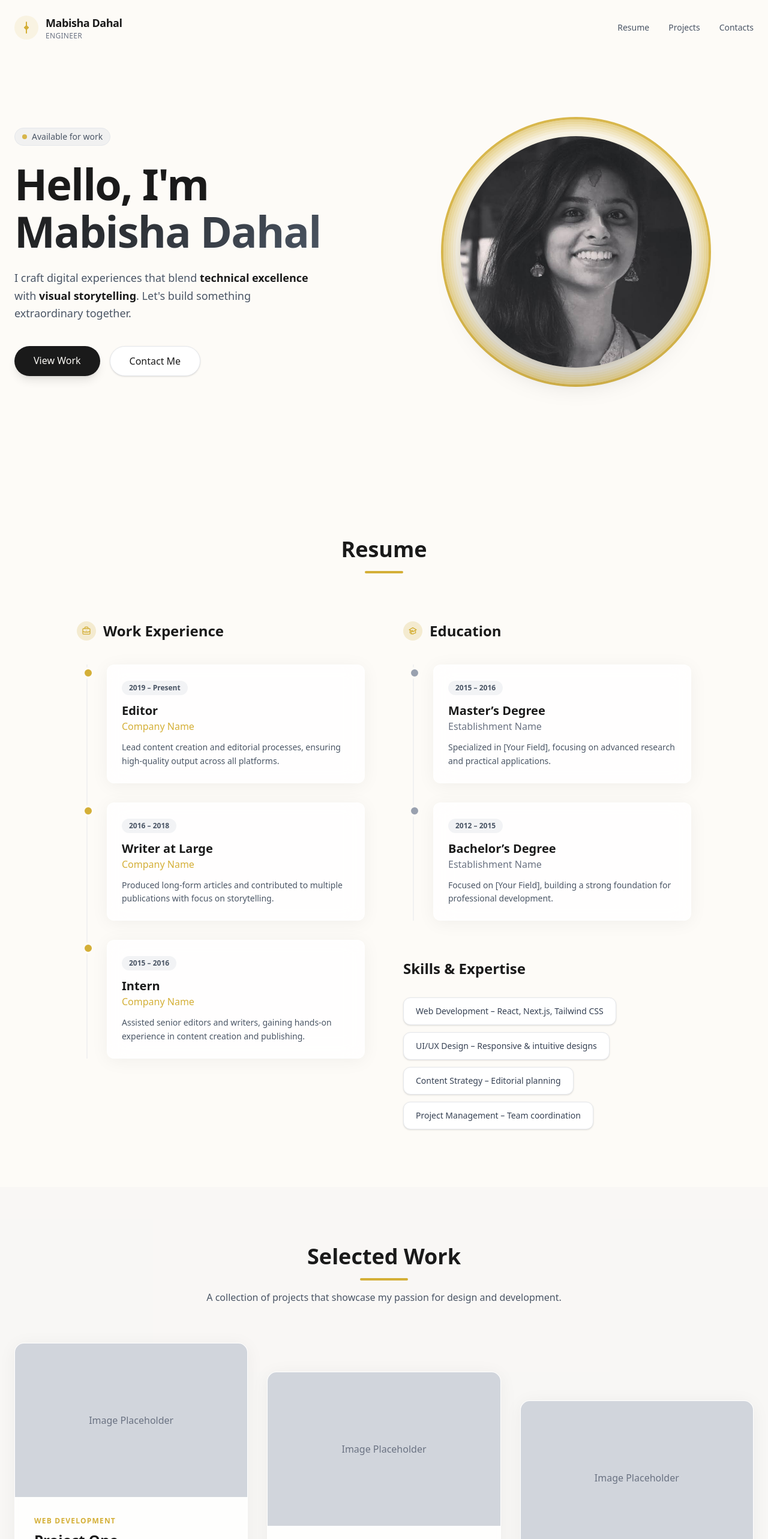
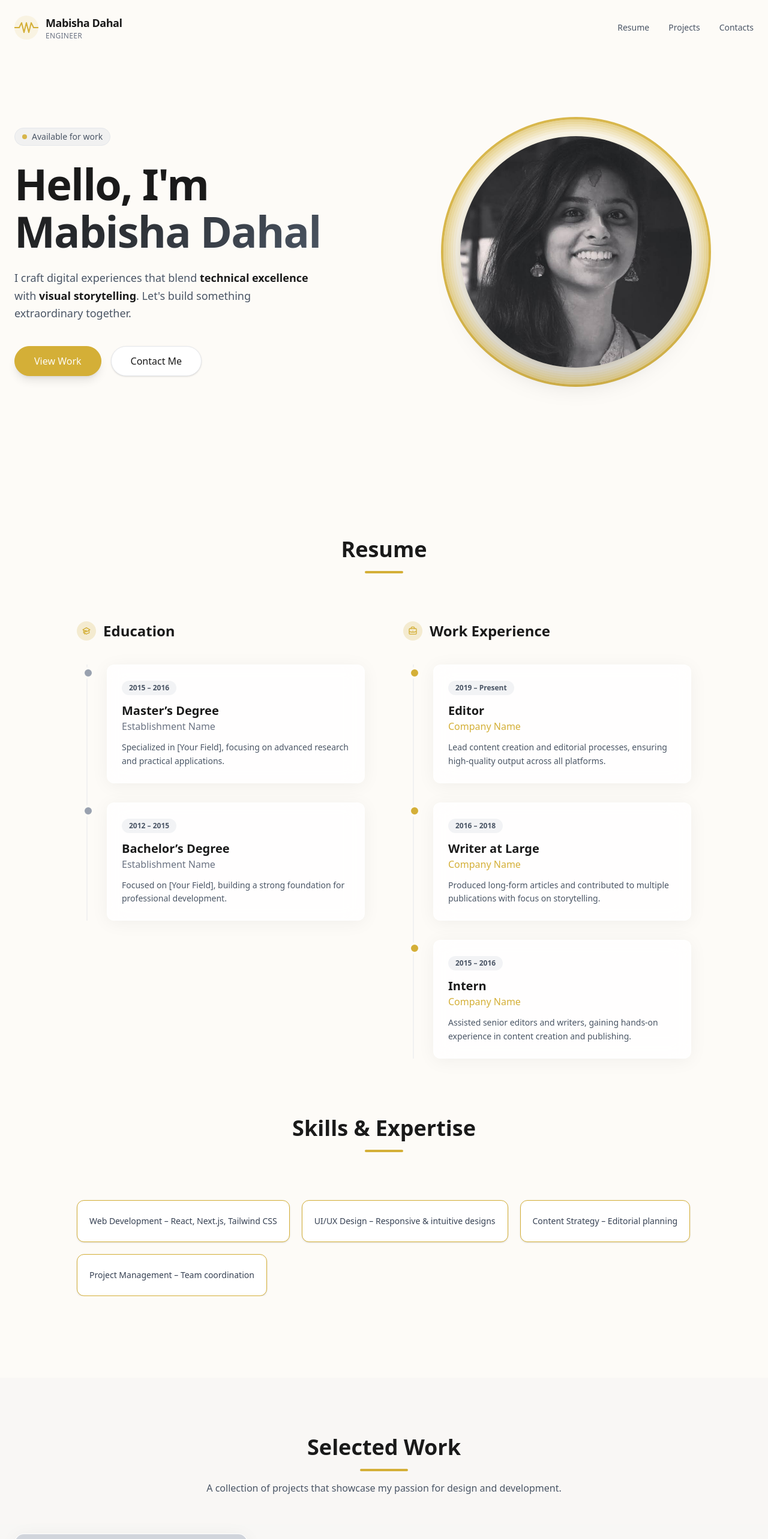
Before and after one commit to mabisha/portfolio, a Next.js app: page / in a window 1280 px wide. Shown: the top 2566 px of the page at 60% size. Built offline with nearby package versions, Linux system fonts and the light colour scheme.

Commit message:
new image changes

```diff
--- a/src/app/header/page.jsx
+++ b/src/app/header/page.jsx
@@ -56,11 +56,21 @@ export default function Header() {
     const navItems = ["Resume", "Projects", "Contacts"];
 
     const LogoIcon = () => (
-        <svg width="24" height="24" viewBox="0 0 24 24" fill="none" stroke="currentColor" strokeWidth="2" strokeLinecap="round" strokeLinejoin="round" className="text-primary">
-            <path d="M9 12h6" />
-            <path d="M12 3v18" />
-            <path d="M12 9l-3 3 3 3" />
-            <path d="M12 15l3-3-3-3" />
+        <svg
+            width="40"
+            height="24"
+            viewBox="0 0 40 24"
+            fill="none"
+            stroke="currentColor"
+            strokeWidth="2"
+            strokeLinecap="round"
+            strokeLinejoin="round"
+            className="text-primary"
+        >
+            <line x1="0" y1="12" x2="8" y2="12" />
+            <polyline points="8,12 12,4 16,20 20,4 24,20 28,4 32,12" />
+            <line x1="32" y1="12" x2="40" y2="12" />
+
         </svg>
     );
 
--- a/src/app/page.jsx
+++ b/src/app/page.jsx
@@ -83,13 +83,13 @@ export default function Home() {
             <div className="flex flex-wrap gap-4 mt-4">
               <a
                 href="/projects"
-                className="px-8 py-3 bg-foreground text-background rounded-full font-medium hover:bg-gray-800 transition-all transform hover:-translate-y-1 shadow-lg hover:shadow-xl"
+                className="px-8 py-3 bg-primary border border-primary text-background rounded-full font-medium hover:bg-white hover:text-primary hover:border-primary transition-all transform hover:-translate-y-1 shadow-lg hover:shadow-xl"
               >
                 View Work
               </a>
               <a
                 href="/contacts"
-                className="px-8 py-3 bg-white border border-gray-200 text-foreground rounded-full font-medium hover:bg-gray-50 transition-all transform hover:-translate-y-1 shadow-sm hover:shadow-md"
+                className="px-8 py-3 bg-white border border-gray-200 text-foreground rounded-full font-medium hover:border-primary transition-all transform hover:-translate-y-1 shadow-sm hover:shadow-md"
               >
                 Contact Me
               </a>
--- a/src/app/resume/page.jsx
+++ b/src/app/resume/page.jsx
@@ -64,33 +64,7 @@ export default function Resume() {
                 </div>
 
                 <div className="grid grid-cols-1 lg:grid-cols-2 gap-16">
-                    {/* Work Experience Timeline */}
-                    <section>
-                        <h3 className="text-2xl font-bold mb-10 flex items-center gap-3">
-                            <span className="w-8 h-8 rounded-full bg-primary/20 flex items-center justify-center text-primary">
-                                <svg width="16" height="16" fill="none" viewBox="0 0 24 24" stroke="currentColor"><path strokeLinecap="round" strokeLinejoin="round" strokeWidth={2} d="M21 13.255A23.931 23.931 0 0112 15c-3.183 0-6.22-.62-9-1.745M16 6V4a2 2 0 00-2-2h-4a2 2 0 00-2 2v2m4 6h.01M5 20h14a2 2 0 002-2V8a2 2 0 00-2-2H5a2 2 0 00-2 2v10a2 2 0 002 2z" /></svg>
-                            </span>
-                            Work Experience
-                        </h3>
-                        <div className="space-y-8 border-l-2 border-secondary/50 pl-8 ml-4 relative">
-                            {workExperience.map((job, idx) => (
-                                <div key={idx} className="relative group">
-                                    {/* Dot */}
-                                    <div className="absolute -left-[41px] top-1 w-5 h-5 rounded-full border-4 border-background bg-primary transition-transform group-hover:scale-125"></div>
 
-                                    {/* Content */}
-                                    <div className="glass-card p-6 rounded-xl transition-all duration-300 hover:shadow-lg hover:-translate-y-1">
-                                        <span className="inline-block px-3 py-1 rounded-full bg-secondary/50 text-xs font-semibold text-gray-600 mb-3">
-                                            {job.period}
-                                        </span>
-                                        <h4 className="text-xl font-bold text-foreground">{job.role}</h4>
-                                        <p className="text-primary font-medium mb-3">{job.company}</p>
-                                        <p className="text-gray-600 leading-relaxed text-sm">{job.description}</p>
-                                    </div>
-                                </div>
-                            ))}
-                        </div>
-                    </section>
 
                     {/* Education & Skills */}
                     <div className="space-y-16">
@@ -120,22 +94,61 @@ export default function Resume() {
                         </section>
 
                         {/* Skills */}
-                        <section>
-                            <h3 className="text-2xl font-bold mb-8">Skills & Expertise</h3>
-                            <div className="flex flex-wrap gap-3">
-                                {skills.map((skill, idx) => (
-                                    <span
-                                        key={idx}
-                                        className="px-5 py-3 rounded-xl bg-white border border-secondary shadow-sm text-sm font-medium text-gray-700 hover:border-primary hover:text-primary transition-colors cursor-default"
-                                    >
-                                        {skill}
-                                    </span>
-                                ))}
+
+                    </div>
+                    {/* Work Experience Timeline */}
+                    <section>
+                        <h3 className="text-2xl font-bold mb-10 flex items-center gap-3">
+                            <span className="w-8 h-8 rounded-full bg-primary/20 flex items-center justify-center text-primary">
+                                <svg width="16" height="16" fill="none" viewBox="0 0 24 24" stroke="currentColor"><path strokeLinecap="round" strokeLinejoin="round" strokeWidth={2} d="M21 13.255A23.931 23.931 0 0112 15c-3.183 0-6.22-.62-9-1.745M16 6V4a2 2 0 00-2-2h-4a2 2 0 00-2 2v2m4 6h.01M5 20h14a2 2 0 002-2V8a2 2 0 00-2-2H5a2 2 0 00-2 2v10a2 2 0 002 2z" /></svg>
+                            </span>
+                            Work Experience
+                        </h3>
+                        <div className="space-y-8 border-l-2 border-secondary/50 pl-8 ml-4 relative">
+                            {workExperience.map((job, idx) => (
+                                <div key={idx} className="relative group">
+                                    {/* Dot */}
+                                    <div className="absolute -left-[41px] top-1 w-5 h-5 rounded-full border-4 border-background bg-primary transition-transform group-hover:scale-125"></div>
+
+                                    {/* Content */}
+                                    <div className="glass-card p-6 rounded-xl transition-all duration-300 hover:shadow-lg hover:-translate-y-1">
+                                        <span className="inline-block px-3 py-1 rounded-full bg-secondary/50 text-xs font-semibold text-gray-600 mb-3">
+                                            {job.period}
+                                        </span>
+                                        <h4 className="text-xl font-bold text-foreground">{job.role}</h4>
+                                        <p className="text-primary font-medium mb-3">{job.company}</p>
+                                        <p className="text-gray-600 leading-relaxed text-sm">{job.description}</p>
+                                    </div>
+                                </div>
+                            ))}
+                        </div>
+                    </section>
+
+
+                </div>
+            </div>
+            <section className="relative mt-24 mb-10 px-6 overflow-hidden">
+                {/* Background Decoration */}
+                <div className="absolute top-0 right-0 w-[600px] h-[600px] bg-secondary/20 rounded-full blur-3xl -z-10 translate-x-1/3 -translate-y-1/4"></div>
+
+                <div className="max-w-5xl mx-auto">
+                    {/* Page Title */}
+                    <div className="mb-20 text-center">
+                        <h2 className="text-4xl font-bold mb-4">Skills & Expertise</h2>
+                        <div className="w-16 h-1 bg-primary rounded-full mx-auto"></div>
+                    </div>
+                    <div className="flex flex-wrap flex gap-5">
+                        {skills.map((skill, idx) => (
+                            <div
+                                key={idx}
+                                className="px-5 py-6 rounded-xl bg-white border border-primary shadow-sm text-sm font-medium text-gray-700 hover:border-primary hover:text-primary transition-colors cursor-default"
+                            >
+                                {skill}
                             </div>
-                        </section>
+                        ))}
                     </div>
                 </div>
-            </div>
+            </section>
         </section>
     );
 }
```
